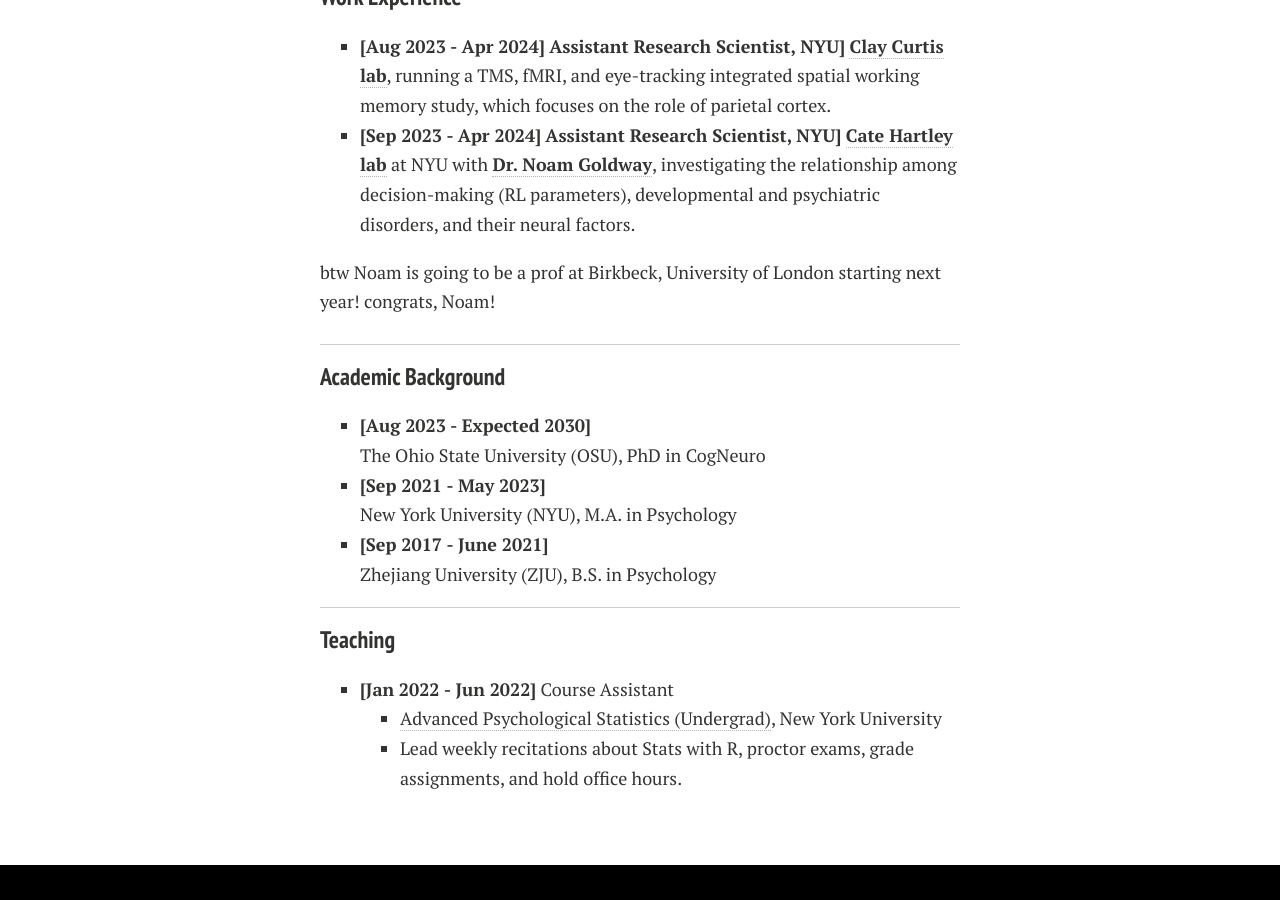
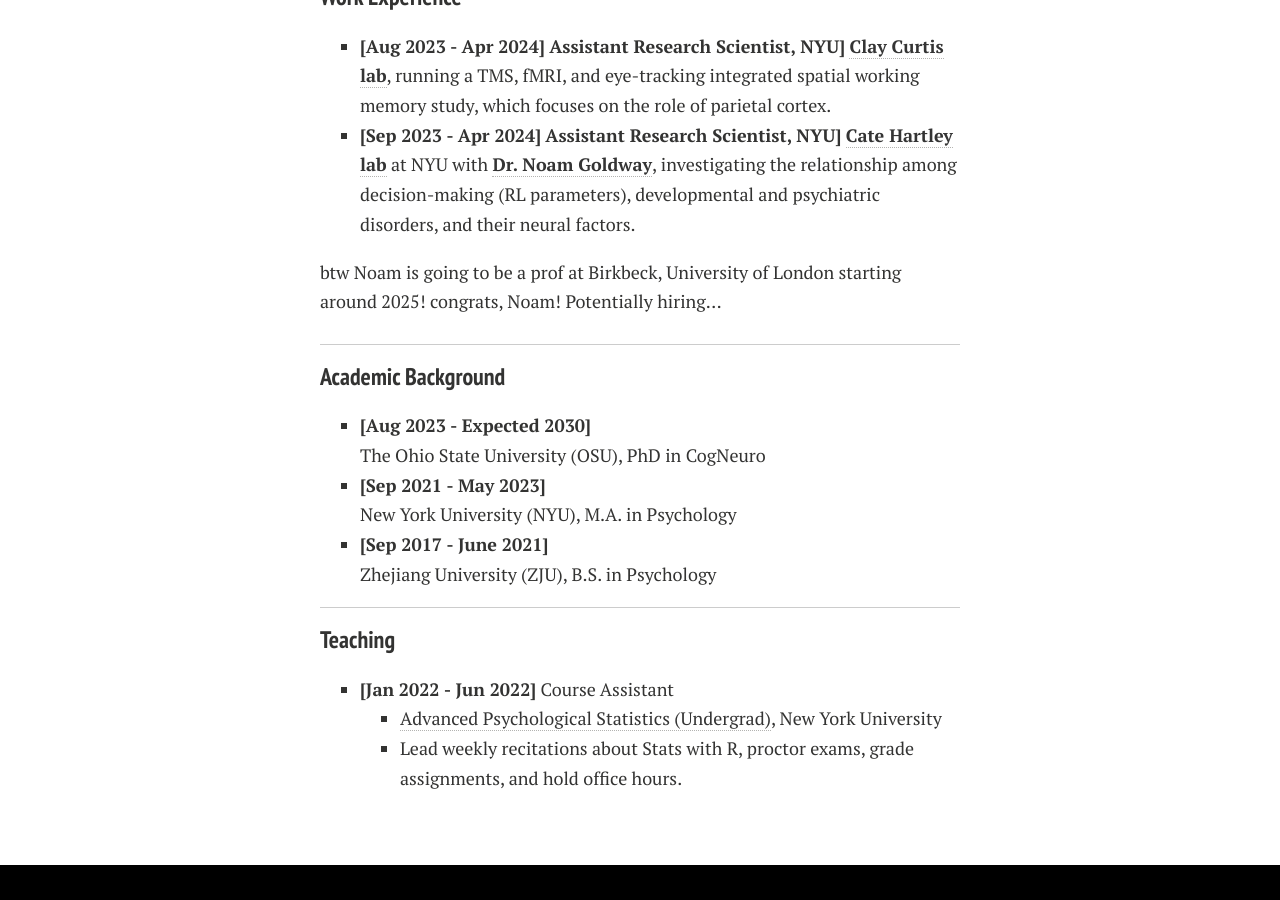
Before and after one commit to Qingqing-Yang-177/Qingqing-Yang-177.github.io, a Jekyll site: the page built from index.md, in a window 1280 px wide and 900 px high, scrolled down 715 px. Built offline with Jekyll 4.4.1, drawn with Linux system fonts in a browser that asks for light colours; nearby versions of some CDN libraries; comment, search, counter and statistics services are not loaded; a style sheet for code colours, icons or effects is not loaded; our own code applies the rules of GitHub Pages for plain Markdown files.

Commit message:
Update index.md
correct the time for noam's position

```diff
--- a/index.md
+++ b/index.md
@@ -28,7 +28,7 @@ I love computational modeling in general. I question how metal computation is re
 **Assistant Research Scientist, NYU]**
 [**Cate Hartley lab**](https://www.hartleylab.org/) at NYU with [**Dr. Noam Goldway**](https://scholar.google.com/citations?user=0tVFPecAAAAJ&hl=en), investigating the relationship among decision-making (RL parameters), developmental and psychiatric disorders, and their neural factors.
 
-btw Noam is going to be a prof at Birkbeck, University of London starting next year! congrats, Noam!
+btw Noam is going to be a prof at Birkbeck, University of London starting around 2025! congrats, Noam! Potentially hiring...
 
 ---
 ### Academic Background
```
